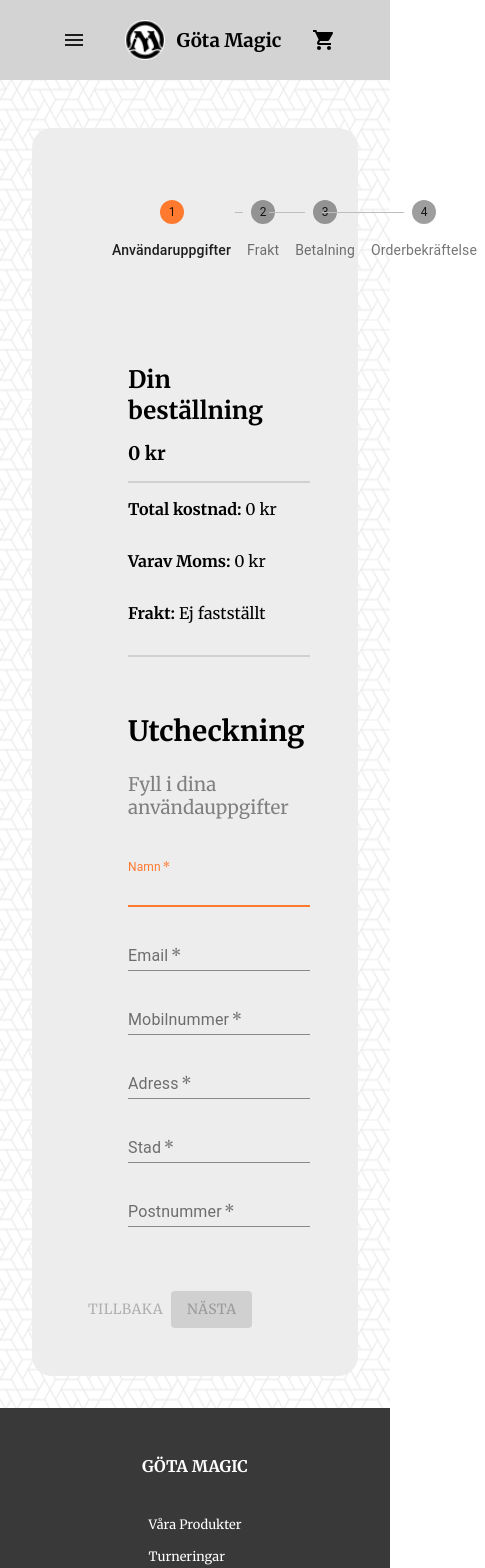
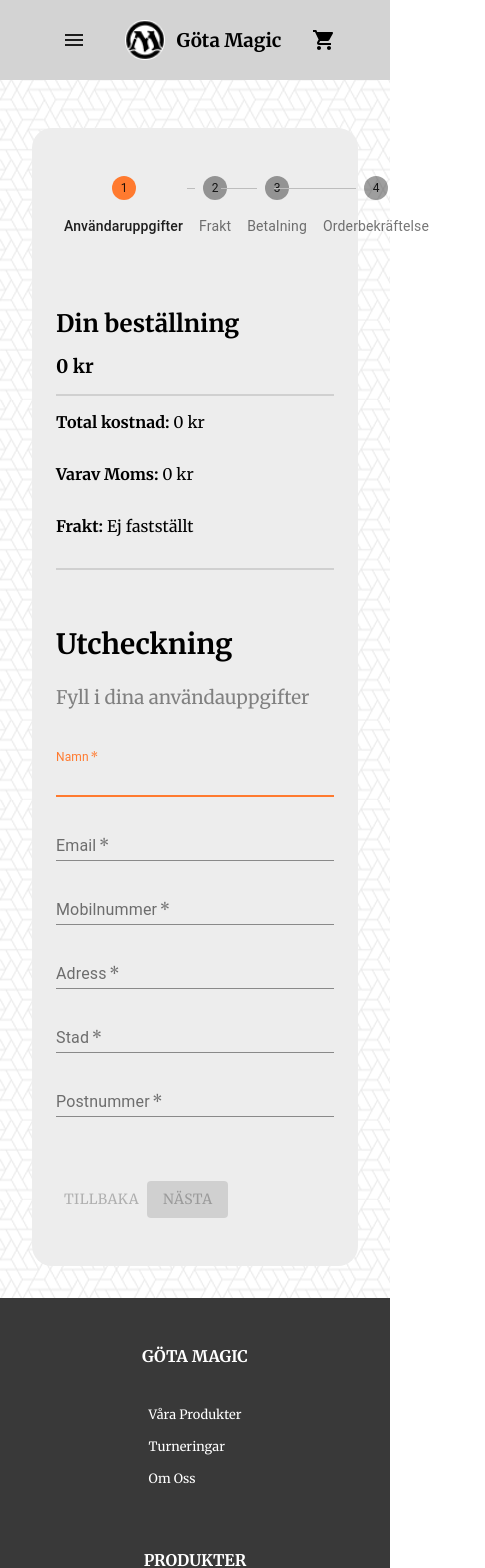
Before and after one commit to TimothyGramnaes/Miniprojekt-Gota-Magic, a React (Create React App) app: page /BreadCrumbs in a window 390 px wide. Shown: the top 1568 px of the page, 485 px wide, since content can reach past the window. Built offline with nearby package versions, Linux system fonts and the light colour scheme.

Commit message:
fixed mobile views

```diff
--- a/src/Components/BreadCrumbs.tsx
+++ b/src/Components/BreadCrumbs.tsx
@@ -82,9 +82,8 @@ function BreadCrumbs() {
           <div className="bread-btn">
             {activeStep === steps.length ? (
               <div>
-                <div className="slutfort-kop">
-                  <p>Tack för din beställning, </p>
-                  <p>mycket nöje!</p>
+                <div className="slutfort-kop" style={textStyle}>
+                  <p>Tack för din beställning, mycket nöje!</p>
                 </div>
                 <div style={{display: 'flex',
                             alignItems: 'center',
@@ -134,6 +133,11 @@ const mainBox: CSSProperties = {
 
 const stepperStyle: CSSProperties = {
   backgroundColor: "#ededed",
+  padding: '0 0 1.5rem 0'
 };
 
+const textStyle: CSSProperties = {
+  textAlign: 'center'
+}
+
 export default BreadCrumbs;
--- a/src/Components/cartComponent/productCart.css
+++ b/src/Components/cartComponent/productCart.css
@@ -41,3 +41,19 @@
   margin-top: 2rem;
   text-decoration: none;
 }
+
+@media (max-width: 930px) {
+  .cartInfoContainer {
+    flex-direction: column;
+  }
+}
+
+@media (max-width: 500px) {
+  .grey-card {
+    padding: 3rem 1.5rem
+  }
+
+  .priceInfo {
+    margin: 1rem 0 0 1rem
+  }
+}
--- a/src/css/checkOut1UserInfo.css
+++ b/src/css/checkOut1UserInfo.css
@@ -109,3 +109,17 @@ form h5 {
     max-width: 600px;
   }
 }
+
+@media (max-width: 630px) {
+  .right-side {
+    margin-left: 0;
+  }
+
+  .left-side {
+    padding-left: 0;
+  }
+
+  .order-overview {
+    margin-top: 0;
+  }
+}
--- a/src/css/checkOut3Payment.css
+++ b/src/css/checkOut3Payment.css
@@ -97,8 +97,8 @@ form h5 {
   margin-bottom: 1rem;
 }
 
-.swish-modal .input-field {
-  margin-bottom: 3rem;
+.sms-loan-modal, .swish-modal, .bill-modal {
+  margin-bottom: 2rem;
 }
 
 @media (max-width: 950px) {
--- a/src/css/footer.css
+++ b/src/css/footer.css
@@ -38,7 +38,7 @@ li {
   color: grey;
 }
 
-@media (max-width: 600px) {
+@media (max-width: 770px) {
   .content {
     flex-direction: column;
     align-items: center;
@@ -50,8 +50,9 @@ li {
     text-align: center;
   }
 
-  ul {
+  .footer-column ul {
     margin: 0 auto;
+    text-align: center;
   }
 
   .divider-container {
--- a/src/css/orderConfirmation.css
+++ b/src/css/orderConfirmation.css
@@ -102,3 +102,18 @@ form {
     max-width: 600px;
   }
 }
+
+@media (max-width: 630px) {
+  .right-side {
+    margin-left: 0;
+    padding-left: 0;
+  }
+
+  .left-side {
+    padding-left: 0;
+  }
+
+  .order-overview {
+    margin-top: 0;
+  }
+}
```
